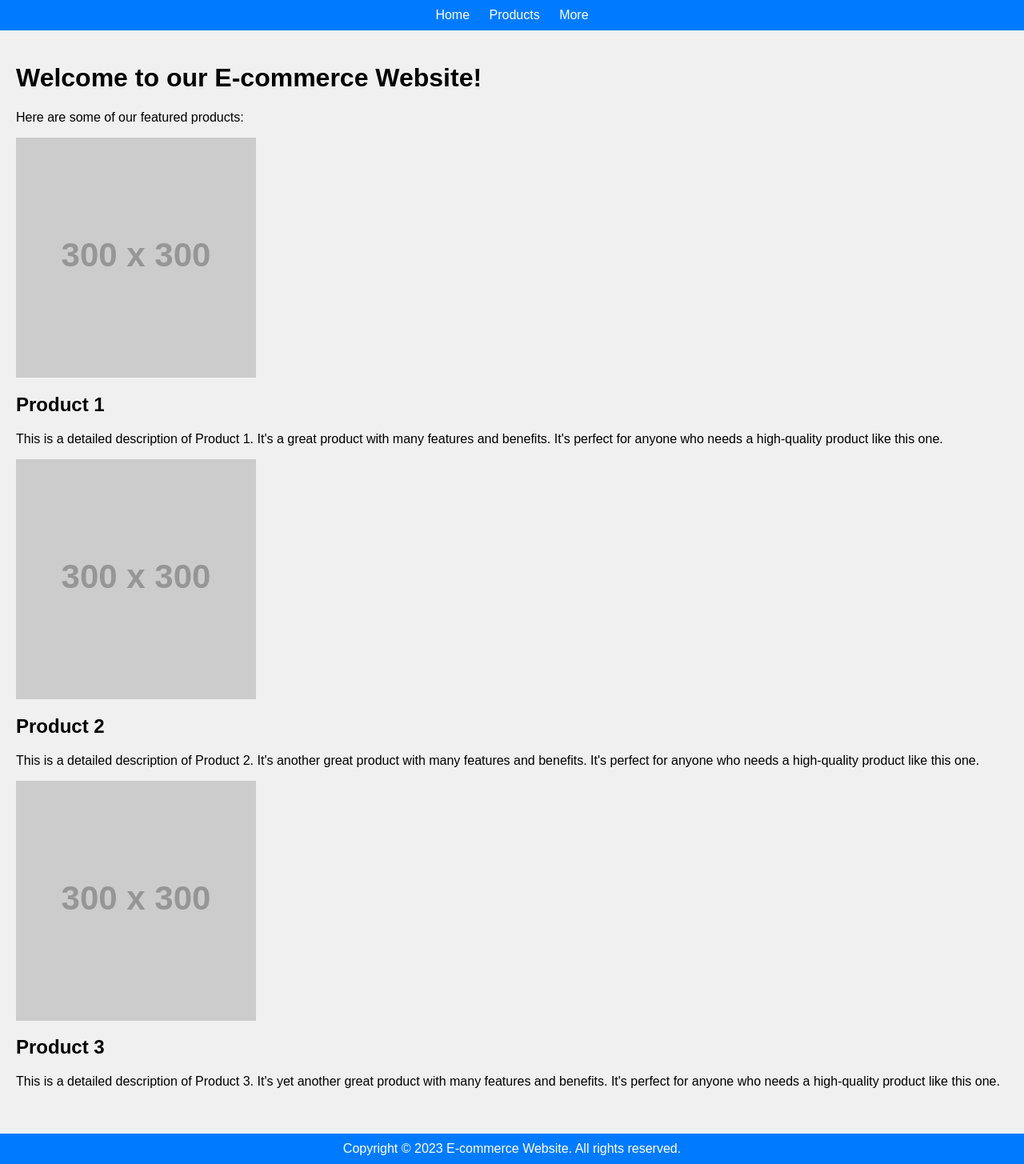
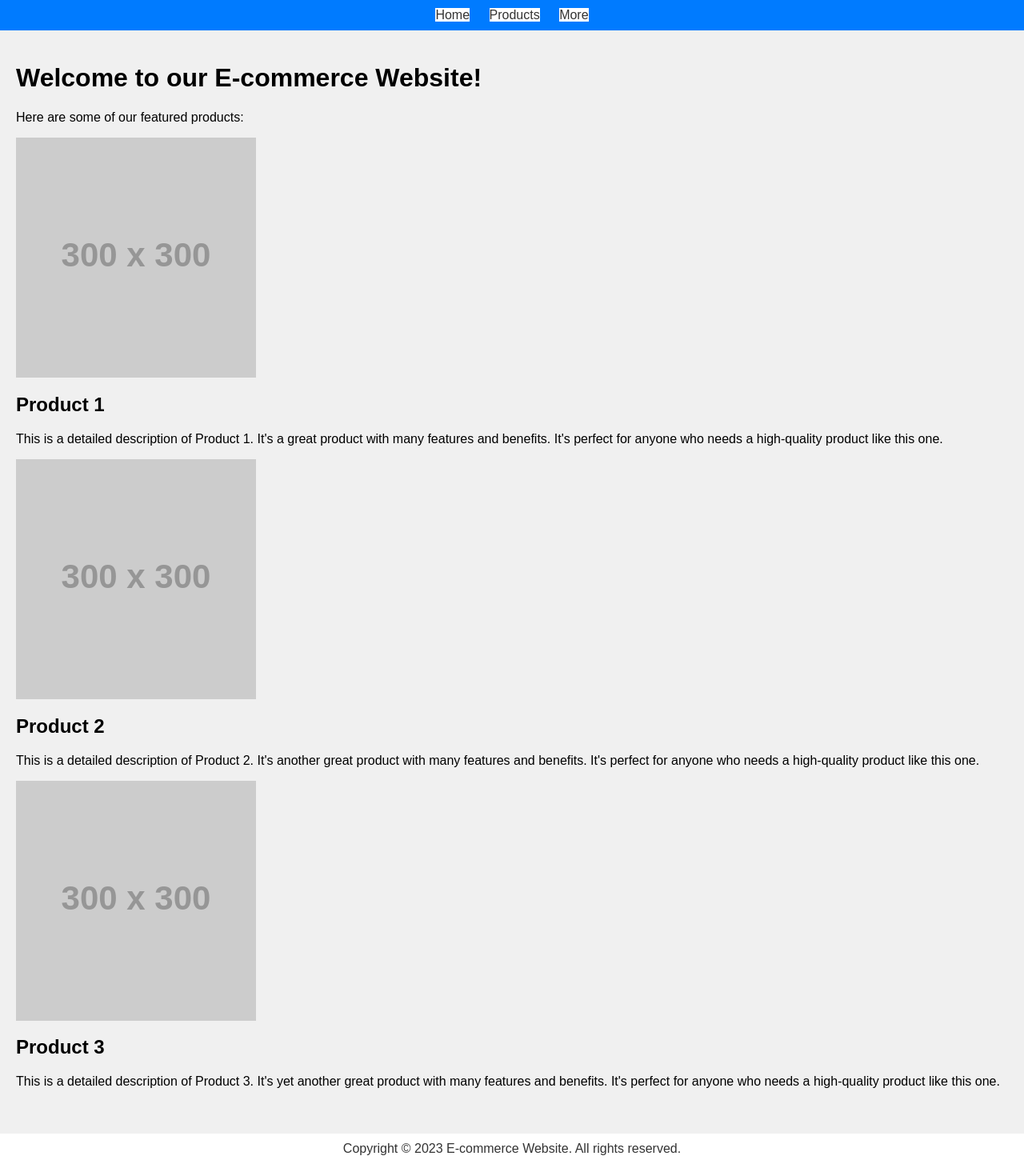
Before and after one commit to 7043447/blackbox-after-error-fixing, a plain HTML site: page index.html in a window 1280 px wide. Shown: the whole page at 80% size. Drawn offline with Linux system fonts and the light colour scheme; placeholder pictures from the web are drawn by us.

Commit message:
Update index.html

```diff
--- a/index.html
+++ b/index.html
@@ -1,5 +1,6 @@
-<html>
+<html lang="en">
    <head>
+      <title>Welcome To Smart Shop</title>
       <style> body { padding: 0; margin: 0; font-family: Arial, Helvetica, sans-serif; background-color: #f0f0f0; }
          .header { background-color: #007bff; color: white; padding: 10px; text-align: center; }
          .header a { color: white; text-decoration: none; margin: 0 10px; }
@@ -10,7 +11,7 @@
       </style>
    </head>
    <body>
-      <div class="header"> <a href="#">Home</a> <a href="#">Products</a> <a href="#">More</a> </div>
+      <div class="header"> <a href="#" style="color: #333333; background-color: #FFFFFF;">Home</a> <a href="#" style="color: #333333; background-color: #FFFFFF;">Products</a> <a href="#" style="color: #333333; background-color: #FFFFFF;">More</a> </div>
       <div class="content">
          <h1>Welcome to our E-commerce Website!</h1>
          <p>Here are some of our featured products:</p>
@@ -30,7 +31,7 @@
             <p>This is a detailed description of Product 3. It's yet another great product with many features and benefits. It's perfect for anyone who needs a high-quality product like this one.</p>
          </div>
       </div>
-      <div class="copyright"> Copyright &copy; 2023 E-commerce Website. All rights reserved. </div>
+      <div class="copyright" style="color: #333333; background-color: #FFFFFF;"> Copyright &copy; 2023 E-commerce Website. All rights reserved. </div>
       <script> // Add your JavaScript code here </script>
    </body>
 </html>
```
